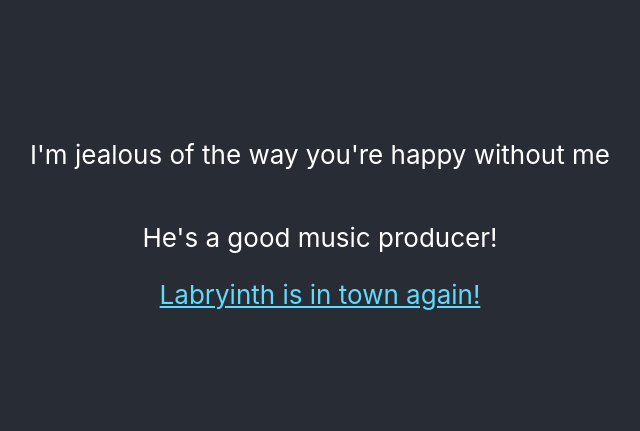
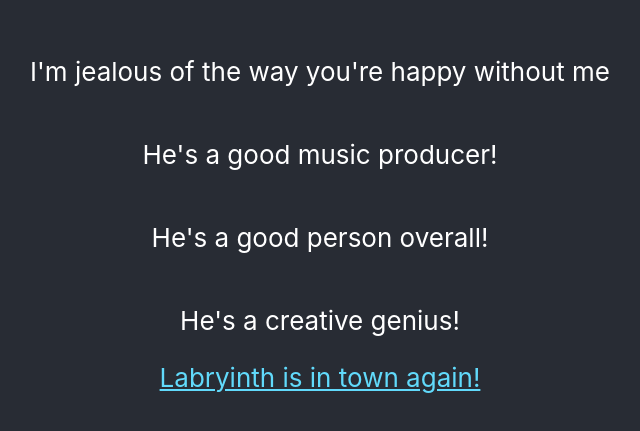
Before and after one commit to render-examples/create-react-app, a React (Create React App) app: page / in a window 1280 px wide. Shown: the part 189-620 px from the top of the page, without its empty margins (320-960 px from the left). Built offline with nearby package versions, Linux system fonts and the light colour scheme.

Commit message:
Added standard-version to automate releases using semantic versioning and modified the App.js File to be more comprehensive

```diff
--- a/package.json
+++ b/package.json
@@ -5,7 +5,8 @@
   "dependencies": {
     "react": "^16.7.0",
     "react-dom": "^16.7.0",
-    "react-scripts": "^4.0.0"
+    "react-scripts": "^4.0.0",
+    "standard-version": "^9.5.0"
   },
   "scripts": {
     "start": "react-scripts start",
--- a/src/App.js
+++ b/src/App.js
@@ -11,6 +11,12 @@ class App extends Component {
           </p>
           <p>
             He's a good music producer!
+          </p>
+          <p>
+            He's a good person overall!
+          </p>
+          <p>
+            He's a creative genius!
           </p>
           <a
             className="App-link"
```
Also changed, not shown: 2 other files (tests, documents, lock files or other folders).
